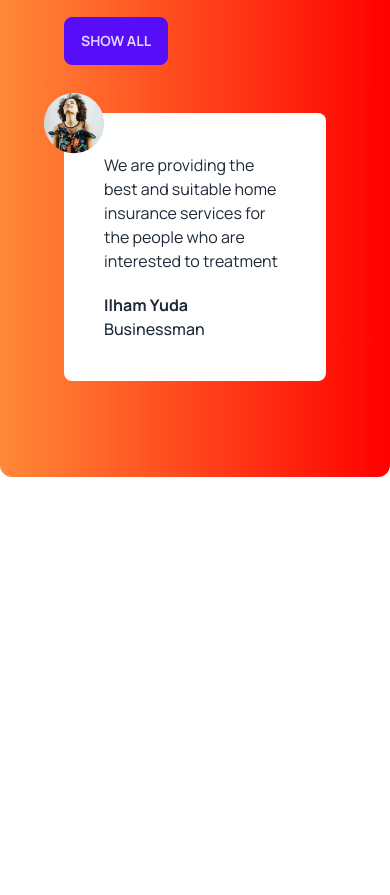
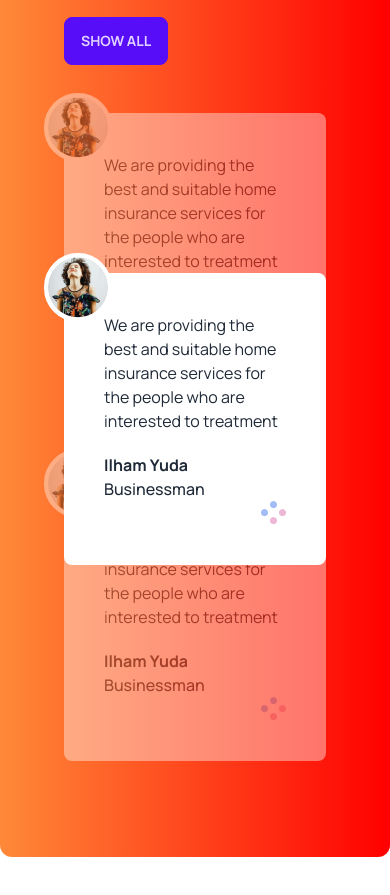
Before and after one commit to AsadFahimTEC/tea-house-with-daisyui, a plain HTML site: page index.html in a window 390 px wide. Shown: the part 5248-6143 px from the top of the page. Before the commit the page ends 5821 px from the top, so only its background shows below. Drawn offline with nearby package versions, Linux system fonts and the light colour scheme.

Commit message:
clients section responsive finish

```diff
--- a/index.html
+++ b/index.html
@@ -144,18 +144,46 @@
 
         <!--super  clients-->
         <section class="my-24 flex flex-col lg:flex-row gap-12 rounded-xl bg-gradient-to-r from-[#FF8938] to-[#F00] px-16 py-24 ">
-          <div class="space-y-5">
+          <div class="flex lg:pr-28 items-center">
+           <div class="space-y-5">
             <h2 class="text-5xl font-extrabold text-white">Meet Our Super <br> Clients</h2>
             <p class="text-white">There are many variations of passages of Lorem Ipsum available, but the majority have suffered alteration in some form, by injected humour, or randomised words which don't look even slightly believable. </p>
             <button class="btn btn-primary">Show All</button>
+           </div>
           </div>
-          <div>
-            <!--customers review-->
-            <div class="relative p-10 rounded-lg bg-white">
-              <img class="absolute -top-5 -left-5" src="./images/client.png" alt="">
+          <!--review container-->
+          <div class="relative">
+            <!--next review-->
+            <div class="relative z-10 mb-16 opacity-40 p-10 rounded-lg bg-white">
+              <img class="absolute -top-5 -left-5 border-4 border-white rounded-full bg-white" src="./images/client.png" alt="">
               <p>We are providing the best and suitable home insurance services for the people who are interested to treatment</p>
               <h4 class="font-bold mt-5">Ilham Yuda</h4>
               <p class="font-medium">Businessman</p>
+              <div class="flex justify-end">
+                <img src="./images/circles.png" alt="">
+              </div>
+            </div>
+
+             <!--current review-->
+             <div class="absolute z-20 top-40 lg:-left-24 lg:w-[430px] p-10 rounded-lg bg-white">
+              <img class="absolute -top-5 -left-5 border-4 border-white rounded-full bg-white" src="./images/client.png" alt="">
+              <p>We are providing the best and suitable home insurance services for the people who are interested to treatment</p>
+              <h4 class="font-bold mt-5">Ilham Yuda</h4>
+              <p class="font-medium">Businessman</p>
+              <div class="flex justify-end">
+                <img src="./images/circles.png" alt="">
+              </div>
+            </div>
+
+             <!--previous review-->
+             <div class="relative z-10 opacity-40 p-10 rounded-lg bg-white">
+              <img class="absolute -top-5 -left-5 border-4 border-white rounded-full bg-white" src="./images/client.png" alt="">
+              <p>We are providing the best and suitable home insurance services for the people who are interested to treatment</p>
+              <h4 class="font-bold mt-5">Ilham Yuda</h4>
+              <p class="font-medium">Businessman</p>
+              <div class="flex justify-end">
+                <img src="./images/circles.png" alt="">
+              </div>
             </div>
           </div>
 
```
